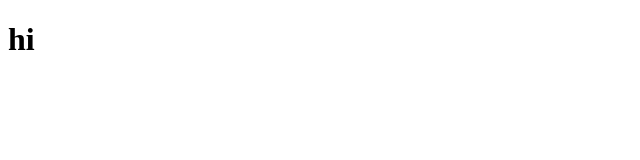
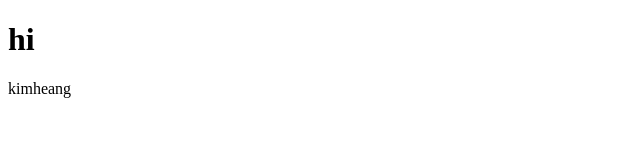
Before and after one commit to kimheang1212/Web, a plain HTML site: page index.html in a window 1280 px wide. Shown: the full height of the page, 0-640 px from the left. Drawn offline with Linux system fonts and the light colour scheme.

Commit message:
kimheang

```diff
--- a/index.html
+++ b/index.html
@@ -7,5 +7,6 @@
 </head>
 <body>
    <h1>hi</h1>
+   <p>kimheang</p>
 </body>
 </html>
```
